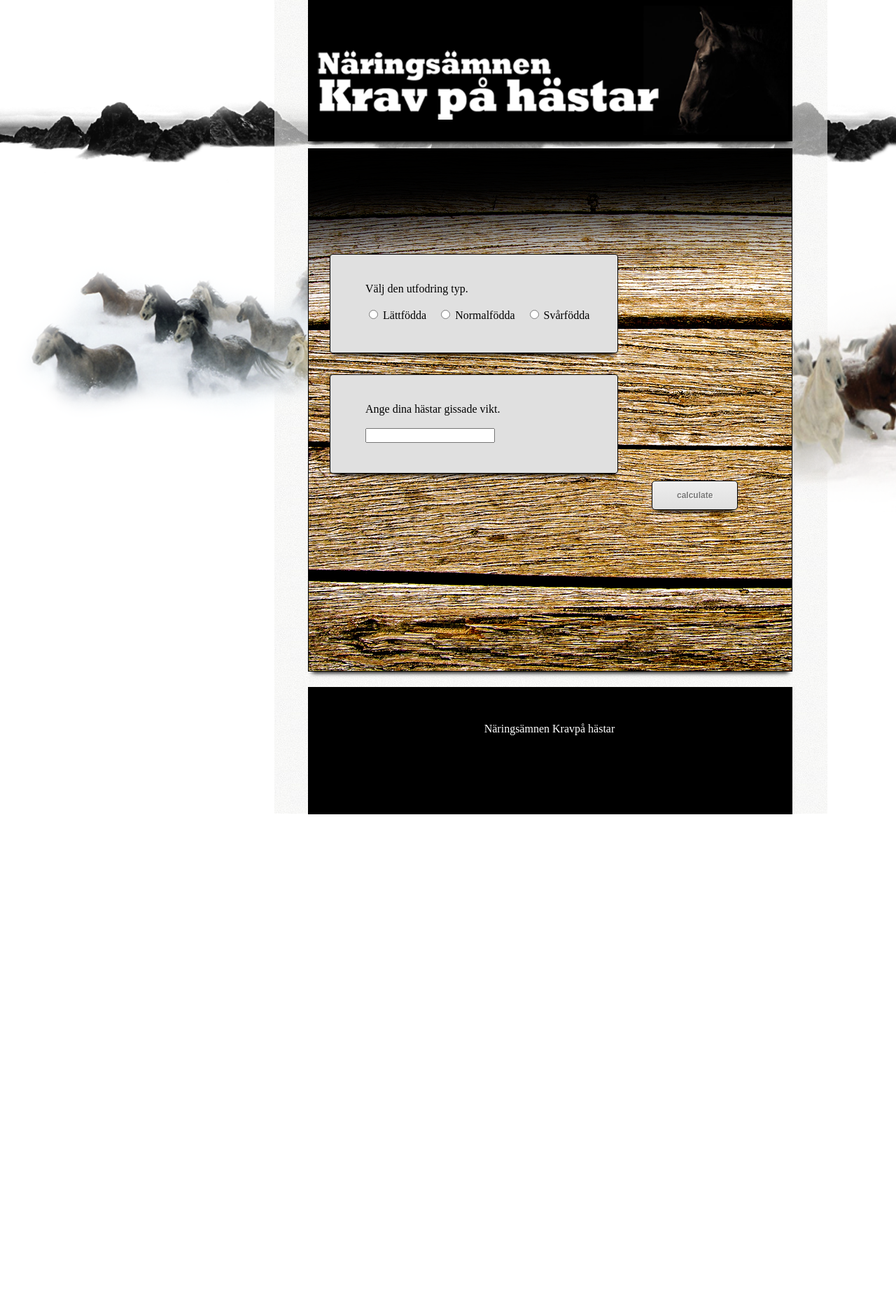
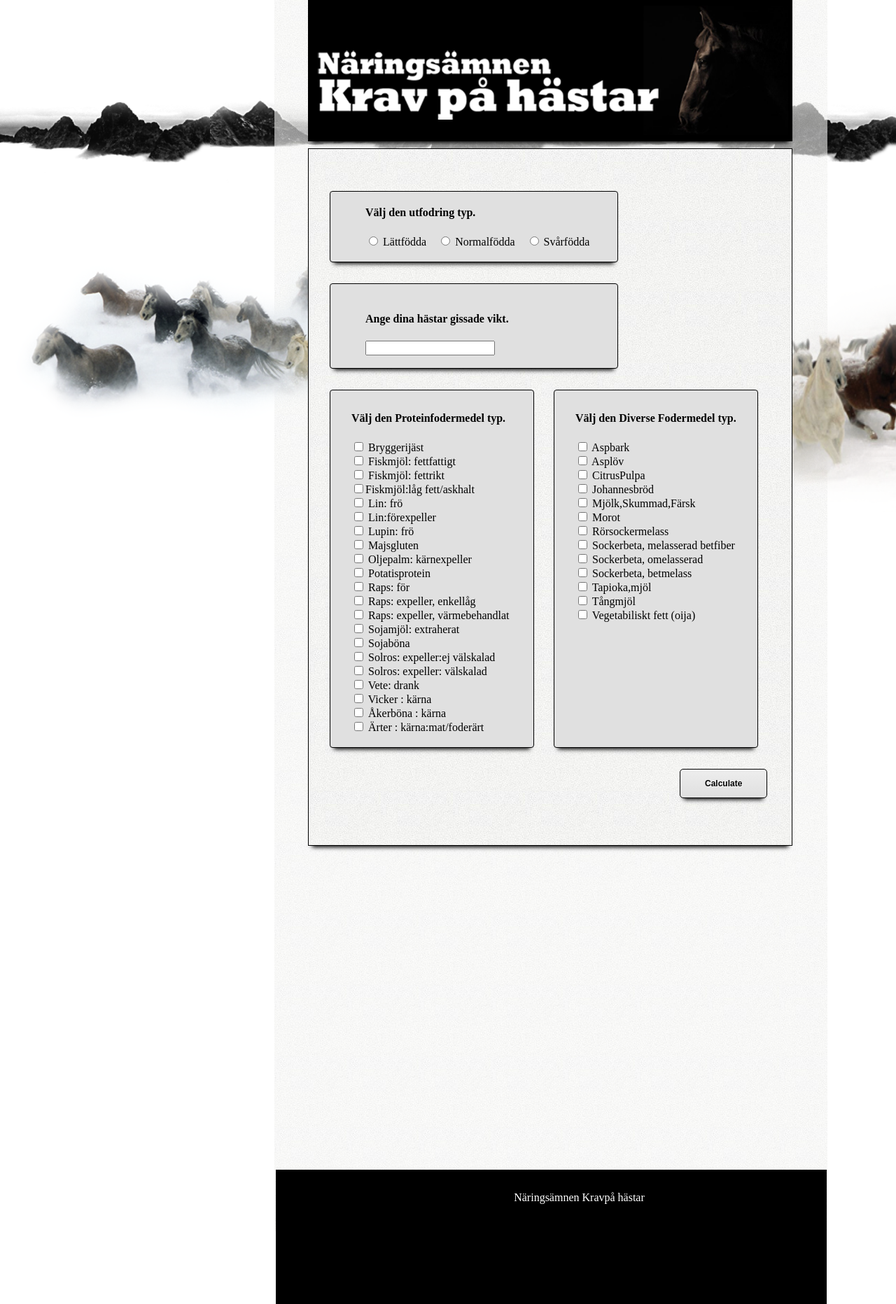
Before and after one commit to Code-Stallions/Feed-the-horse, a PHP site: page / in a window 1280 px wide. Shown: that part at 70% size. Before the commit the page ends 1164 px from the top of that part, so only its background shows below. Run offline with PHP 8.4, Linux system fonts and the light colour scheme; the page is wider than the window, and the part outside it is not shown.

Commit message:
New folder 13/3/2012
New folder 13/3/2012

```diff
--- a/NRH/CSS/style.css
+++ b/NRH/CSS/style.css
@@ -28,8 +29,8 @@ body {
 .glass{
  			background-image: url('../IMAGES/pony-patter.png');
  			width: 750px;
-            height: 943px;
-            padding: 160px 10px 80px 30px;
+            height: 1700px;
+            padding: 0px 10px 80px 30px;
             margin: -20px 0px 0px 392px;
 			border:solid 0px;
 			position:absolute;
@@ -59,9 +59,9 @@ body {
 
 .wood{															/* Wooden menu image  */
 
-			background-image:url('../IMAGES/wood1.png');
+			background-image:url('../IMAGES/pony-patter.png');
 			width: 650px;
-			height:656px;
+			height:905px;
 			margin: -460px 0px 10px 440px;
 			padding:30px 10px 60px 30px;
 			border: 1px solid;
@@ -80,10 +80,10 @@ body {
 .horsetype{
 	 														      /* the horse type menu bar css */
 	 		background-color:#E0E0E0;
-			margin:120px 0px 0px 0px;
+			margin:30px 0px 0px 0px;
 			width: 360px;
             height: 100px;
-            padding:40px 0px 0px 50px;
+            padding:0px 0px 0px 50px;
             border-style:solid;
             border-width:1px;
 			-webkit-box-shadow: 0 8px 6px -6px black;
@@ -103,7 +103,7 @@ body {
 			margin:30px 0px 0px 0px;
 			width: 360px;
             height: 100px;
-            padding:40px 0px 0px 50px;
+            padding:20px 0px 0px 50px;
             border-style:solid;
             border-width:1px;
 			-webkit-box-shadow: 0 8px 6px -6px black;
@@ -114,6 +114,39 @@ body {
 			border-radius: 4px;
 			}
 
+
+.ProteinType{
+
+			background-color:#E0E0E0;
+			margin:30px 0px 20px 0px;
+			width: 260px;
+            height: 500px;
+            padding:10px 0px 0px 30px;
+            border-style:solid;
+            border-width:1px;
+			-webkit-box-shadow: 0 8px 6px -6px black;
+	   		-moz-box-shadow: 0 8px 6px -6px black;
+	        box-shadow: 0 8px 6px -6px black;
+			-webkit-border-radius: 4px;
+			-moz-border-radius: 4px;
+			border-radius: 4px;
+			}
+
+.DiverseType{
+			background-color:#E0E0E0;
+			margin:-532px 0px 0px 320px;
+			width: 260px;
+            height: 500px;
+            padding:10px 0px 0px 30px;
+            border-style:solid;
+            border-width:1px;
+			-webkit-box-shadow: 0 8px 6px -6px black;
+	   		-moz-box-shadow: 0 8px 6px -6px black;
+	        box-shadow: 0 8px 6px -6px black;
+			-webkit-border-radius: 4px;
+			-moz-border-radius: 4px;
+			border-radius: 4px;
+			}
 
 .horses{																/* image of horses on the right side of the screen */
 			margin : 90px 0px 0px 1070px;
@@ -140,14 +173,14 @@ body {
 		     border-radius:5px;
 		     border:1px solid black;
 		     display:inline-block;
-		     color:#777777;
+		     color:black;
 		     font-family:arial;
 		     font-size:12px;
 		     font-weight:bold;
 		     padding:13px 35px;
 		     text-decoration:none;
 		     text-shadow:1px 1px 0px #ffffff;
-		     margin:10px 0px 0px 460px;
+		     margin:30px 0px 0px 500px;
 			 -webkit-box-shadow: 0 8px 6px -6px black;
 	   		 -moz-box-shadow: 0 8px 6px -6px black;
 	         box-shadow: 0 8px 6px -6px black;
@@ -169,15 +203,15 @@ body {
             padding:40px 0px 0px 30px;
             border-style:solid;
             border-width:1px;
-}
+			}
 
 footer{
 			background-color: black;						/*footer css  */
 			color:white;
-			width: 632px;
+			width: 685px;
             height: 100px;
-         	padding: 50px 30px 30px 28px;
-         	margin: 310px 0px 10px 440px;
+         	padding:30px 10px 60px 90px;
+         	margin: 1000px 0px 0px 394px;
 			border:solid 1px;
 			border-color:black;
 
--- a/NRH/index.html
+++ b/NRH/index.html
@@ -4,7 +4,7 @@
 
 <link rel="stylesheet" href="../NRH/CSS/style.css" type="text/css"/>
 
-	<meta http-equiv="Content-Type" content="text/html; charset=UTF-8" />
+	<meta http-equiv="Content-Type" content="text/html charset= UTF-8" />
 
 	<title>Näringsämnen Krav på hästar</title>
 
@@ -14,6 +14,7 @@
 
 
  	function calc1() {
+
 
 				for (i=0;i<document.forms[0].horse.length;i++) {
 
@@ -41,7 +42,6 @@
 				var feed = MJ *1.10;
 				}
 
-
 				var energy = Math.ceil(feed);
 
 				var prot = energy * 6;
@@ -63,45 +63,56 @@
 				var TS = 1.7*(input/100);
 				var TS1 = Math.ceil(TS);
 
+				var food_input="";
+
+				for (j=0;j<document.form1.food.length;j++) {
+
+				if (document.form1.food[j].checked) {
+
+				food_input += document.form1.food[j].value + brk + "\n";
 
 
+					}
+
+				}
 
 
 				document.write("<link rel='stylesheet' href='../NRH/CSS/style.css' type='text/css'/>");
 				document.write("<div class='display1'>");
 				document.write("<h1> Your Horse's Daily Requirement</h1>");
-				document.write(brk);
-				document.write("You have checked  =  " + user_input);
+				document.write("Your horse's weight is : " + input +"Kg");
 				document.write(brk);
 				document.write(brk);
-				document.write("Total MJ = " + energy +"Kg");
+				document.write("You have checked  :  " + user_input);
 				document.write(brk);
 				document.write(brk);
-				document.write("Total Protine = "+ protine +"Kg");
+				document.write("Total MJ : " + energy);
 				document.write(brk);
 				document.write(brk);
-				document.write("Total Kalcium = " + Kalcim +"Kg");
+				document.write("Total Protine : "+ protine +"g");
 				document.write(brk);
 				document.write(brk);
-				document.write("Total Fosfor = " + Fosfor +"Kg");
+				document.write("Total Kalcium : " + Kalcim +"g");
 				document.write(brk);
 				document.write(brk);
-				document.write("Total  Magnism = " + Magnism +"Kg");
+				document.write("Total Fosfor : " + Fosfor +"g");
 				document.write(brk);
 				document.write(brk);
-				document.write("Total SE = " + SE1 + "g");
+				document.write("Total Magnism : " + Magnism +"g");
 				document.write(brk);
 				document.write(brk);
-				document.write("Total TS = " + TS1 + "Kg");
+				document.write("Total SE : " + SE1 + "g");
 				document.write(brk);
+				document.write(brk);
+				document.write("Total TS : " + TS1 + "g");
+				document.write(brk);
+				document.write(brk);
+				document.write("<b>You are currently feeding your horse: </b> <br />" +food_input );
 				document.write("</div>");
 		}
 
 
-
 		</script>
-
-
 	</head>
 
 <body>
@@ -120,23 +131,66 @@
     				 		  		</div>
 
 
-   <form action="" id="horseForm" >
+   <form action="" id="horseForm" name="form1">
       <div class="wood">   											<!--This is div holds wood image on the middle page-->
           <div class="horsetype" id="horsetype" >									<!--This is div holds different type of horses -->
-           				Välj den utfodring typ.
-             							<br/>
-        									<br/>
+           				<h4>Välj den utfodring typ.</h4>
              						<input type="radio" id= "latt" name="horse" value="Lite"/> Lättfödda
         					&nbsp;&nbsp;&nbsp;<input type="radio" id= "normal"name="horse" value="Normal"/> Normalfödda
 							&nbsp;&nbsp;&nbsp;<input type="radio" id= "svart"name="horse" value="Hard"/> Svårfödda
 							</div>
 
         					<div class="weighttype">        <!--This is div holds different type of weights -->
-           	           	 	Ange dina hästar gissade vikt.<br />
-          	         	<br/>
+           	           	 	<h4>Ange dina hästar gissade vikt.</h4>
            	           	 	<input type="text" name="weight" value=""/> <!--This is input is for accurate wieght -->
         	      	</div>
-				<input type="button" value="calculate" class="submit" name="submit" onclick="javascript:calc1(horseForm)"/>
+
+
+
+  	<div class="ProteinType" id="ProteinFoder">
+  		<h4>Välj den Proteinfodermedel typ.</h4>
+
+  		<input type="checkbox" class="checkbox"id= "Bryggerijast" name="food" value="Bryggerijäst" /> Bryggerijäst<br/>
+        <input type="checkbox" class="checkbox"id= "Fiskmjol"name="food" value="Fiskmjöl: (fettfattigt)" /> Fiskmjöl: fettfattigt <br/>
+		<input type="checkbox" class="checkbox"id= "FiskmjolFettrikt"name="food" value=" Fiskmjöl: (fettrikt)" /> Fiskmjöl: fettrikt	<br/>
+		<input type="checkbox" class="checkbox"id= "FiskmjolLag" name="food" value="Fiskmjöl:(låg fett/askhaltg)"/>Fiskmjöl:låg fett/askhalt<br/>
+        <input type="checkbox" class="checkbox"id= "Linfro"name="food" value="Lin: (frö)"/> Lin: frö<br/>
+		<input type="checkbox" class="checkbox"id= "LinforExpeller"name="horse" value="Lin:(förexpeller)"/> Lin:förexpeller<br/>
+		<input type="checkbox" class="checkbox"id= "Lupinfro" name="food" value="Lupin: (frö)"/> Lupin: frö<br/>
+        <input type="checkbox" class="checkbox"id= "Majsgluten"name="food" value="Majsgluten" /> Majsgluten<br/>
+		<input type="checkbox" class="checkbox"id= "OljepalmKarnexpeller"name="food" value=" Oljepalm:( kärnexpellerr)"/> Oljepalm: kärnexpeller<br/>
+		<input type="checkbox" class="checkbox"id= "PotatisProtein" name="food" value="Potatisprotein"/> Potatisprotein <br/>
+    	<input type="checkbox" class="checkbox"id= "Raps"name="food" value="Raps: (för)" /> Raps: för <br/>
+		<input type="checkbox" class="checkbox"id= "RapsExpeller" name="food" value="Raps: (expeller, enkellåg)" /> Raps: expeller, enkellåg<br/>
+        <input type="checkbox" class="checkbox"id= "RapsVarmebehandlat"name="food" value="Raps: (expeller, värmebehandlat)"/> Raps: expeller, värmebehandlat<br/>
+		<input type="checkbox" class="checkbox"id= "Sojamjo"name="food" value="Sojamjöl: (extraherat)"/> Sojamjöl: extraherat<br/>
+		<input type="checkbox" class="checkbox"id= "Sojabona" name="food" value="Sojaböna"/> Sojaböna<br/>
+        <input type="checkbox" class="checkbox"id= "SolrosExpellerEj"name="food" value="Solros: (expeller:ej välskalad)" /> Solros: expeller:ej välskalad<br/>
+		<input type="checkbox" class="checkbox"id= "Solros"name="food" value="Solros: (expeller: välskalad)"/> Solros: expeller: välskalad<br/>
+		<input type="checkbox" class="checkbox"id= "Vete" name="food" value="Vete: (drank)"/> Vete: drank<br/>
+        <input type="checkbox" class="checkbox"id= "Vicker"name="food" value="Vicker : (kärna)"/> Vicker : kärna<br/>
+  		<input type="checkbox" class="checkbox"id= "Akerbona" name="food" value="Åkerböna : (kärna)"/> Åkerböna : kärna<br/>
+  		<input type="checkbox" class="checkbox"id= "Arter" name="food" value="Ärter : (kärna:mat/foderärt)"/> Ärter : kärna:mat/foderärt<br/>
+  	 </div>
+
+  	<div class="DiverseType" id="DiverseFoder">
+  		<h4>Välj den Diverse Fodermedel typ.</h4>
+        <input type="checkbox" id= "Aspbark" name="food" value="Aspbark"/> Aspbark<br/>
+        <input type="checkbox" id= "Asplov"name="food" value="Asplov"/> Asplöv<br/>
+		<input type="checkbox" id= "CitrusPulpa"name="food" value="CitrusPulpa"/> CitrusPulpa <br/>
+		<input type="checkbox" id= "Johannesbrod" name="food" value="Johannesbrod"/> Johannesbröd<br/>
+        <input type="checkbox" id= "Mjolk"name="food" value="Mjolk"/> Mjölk,Skummad,Färsk<br/>
+		<input type="checkbox" id= "Morot"name="food" value="Morot"/> Morot<br/>
+		<input type="checkbox" id= "Rorsockermelass" name="food" value="Rorsockermelass"/> Rörsockermelass <br/>
+        <input type="checkbox" id= "Sockerbeta"name="food" value="Sockerbeta"/> Sockerbeta, melasserad betfiber <br/>
+		<input type="checkbox" id= "SockerbetaOmelasserad"name="food" value="SockerbetaOmelasserad"/> Sockerbeta, omelasserad<br/>
+		<input type="checkbox" id= "SockerbetaBetmelass" name="food" value="SockerbetaBetmelass"/> Sockerbeta, betmelass <br/>
+        <input type="checkbox" id= "Tapiokal"name="food" value="Tapioka"/> Tapioka,mjöl<br/>
+		<input type="checkbox" id= "Tangmjol"name="food" value="Tangmjöl"/> Tångmjöl <br/>
+		<input type="checkbox" id= "Vegetabilisk" name="food" value="Vegetabilisk"/> Vegetabiliskt fett (oija)<br/>
+
+  	 </div>
+	 <input type="button" value="Calculate" class="submit" name="submit" onclick="javascript:calc1(horseForm)"/>
  	 </div>
  </form>
 
```
Also changed, not shown: other parts of NRH/CSS/style.css (+6 -5 lines), NRH/JQuery/velesin-jasmine-jquery-7fcfa63/spec/ponySpec.js (+1 -1 lines). Lines whose indentation alone changed are shown as unchanged.
